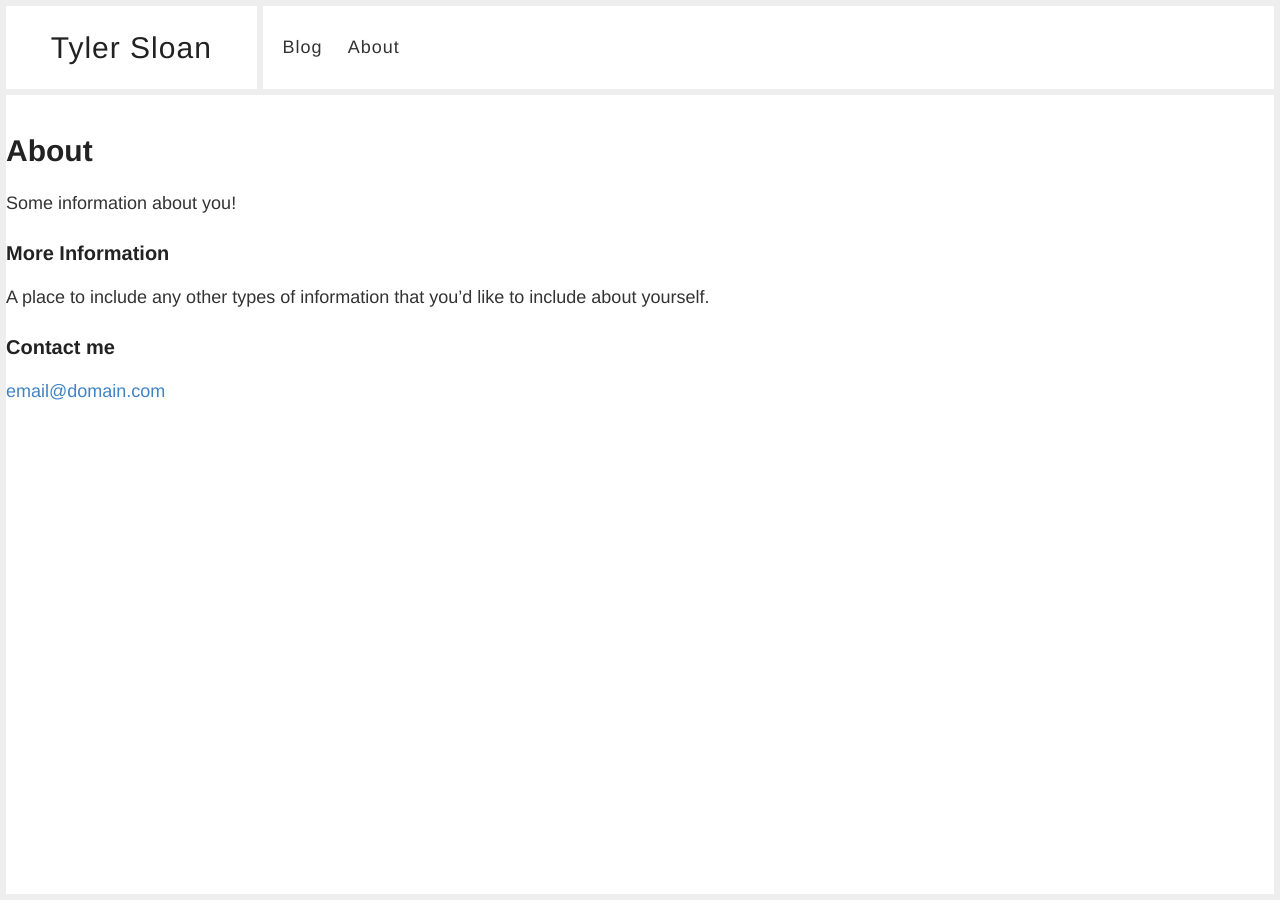
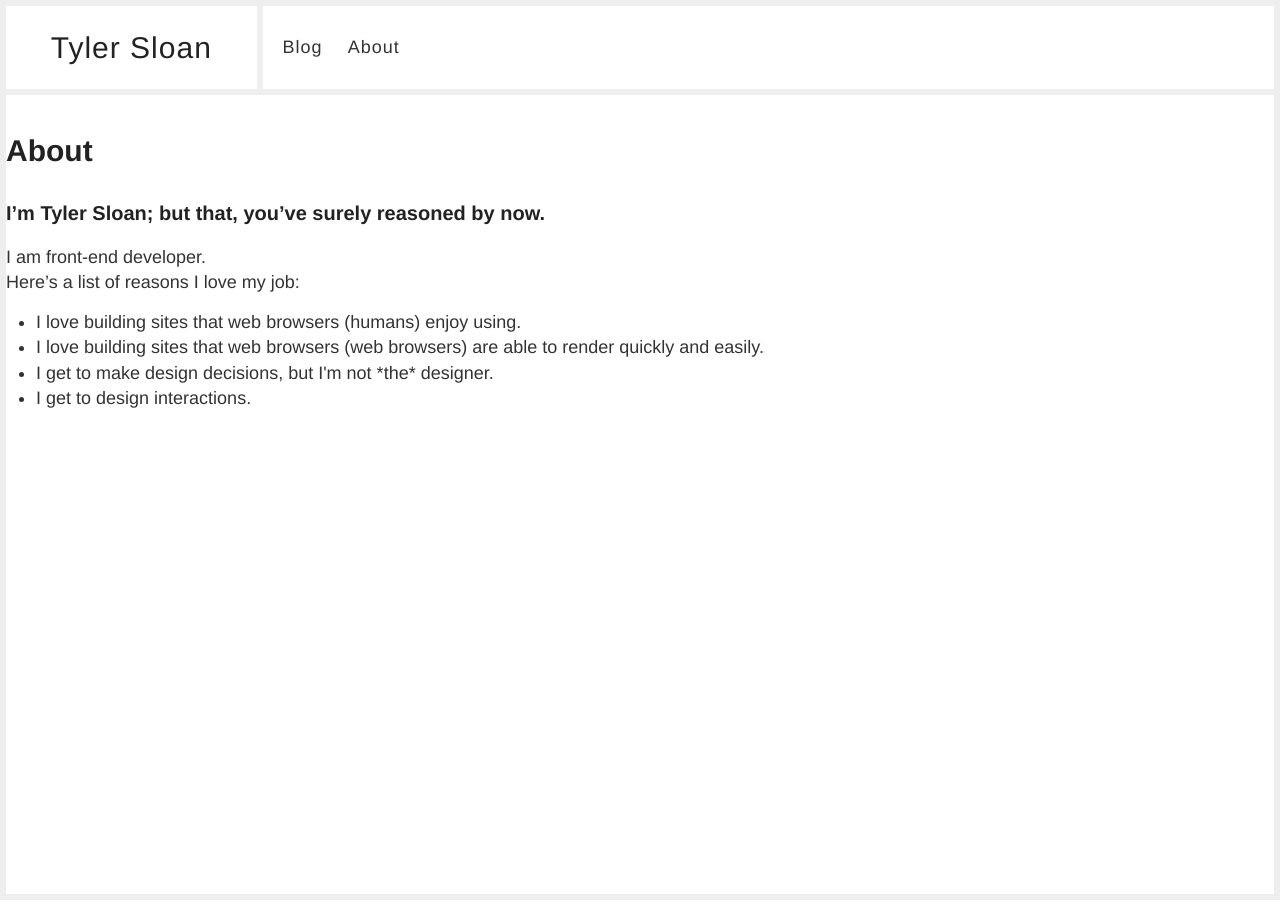
Before and after one commit to tylersloan/tylersloan.github.io, a Jekyll site: the page built from about.md, in a window 1280 px wide. Built offline with Jekyll 4.4.1, drawn with Linux system fonts in a browser that asks for light colours; Markdown is read by kramdown in place of the engine named in the settings.

Commit message:
copy on a few diff pages

```diff
--- a/about.md
+++ b/about.md
@@ -4,12 +4,13 @@ title: About
 permalink: /about/
 ---
 
-Some information about you!
+### I'm Tyler Sloan; but that, you've surely reasoned by now.
 
-### More Information
-
-A place to include any other types of information that you'd like to include about yourself.
-
-### Contact me
-
-[email@domain.com](mailto:email@domain.com)
+I am front-end developer.
+Here's a list of reasons I love my job:
+<ul>
+	<li>I love building sites that web browsers (humans) enjoy using.</li>
+	<li>I love building sites that web browsers (web browsers) are able to render quickly and easily.</li>
+	<li>I get to make design decisions, but I'm not *the* designer.</li>
+	<li>I get to design interactions.</li>
+</ul>
--- a/worked-on/cit-bank/index.html
+++ b/worked-on/cit-bank/index.html
@@ -3,7 +3,7 @@ layout: portfolio
 title: CIT Bank
 slug: cit-bank
 
-opener: cit bank opener
+opener: As the online bank, CIT Bank, got themselves a new brand, they got a new website as well. Leading a small team, I built the bones of this 75+ page static site using Middleman App. There are 12 templates in place and exceptions all over the place. Although the project went through a could deaths and ressurections, the site turned out really nice and a major step above competitors' marketing sites. The Interactive Media Awards agreed, awarding bankoncit.com Best in Class in web design and development. That felt nice.
 
 screenshots:
   - image: cit-bank-screen
--- a/worked-on/dennys/index.html
+++ b/worked-on/dennys/index.html
@@ -3,7 +3,7 @@ layout: portfolio
 title: Denny's
 slug: dennys
 
-opener: dennys and tgs opener
+opener: Denny's Diner is America's Favorite Diner. Once Denny's created America's favorite breakfast food personifications, The Grand Slams, they need a home of their own on the web. Denny's does an exceptional job Tweeting and Tumblr-ing, so creating and hosting additional web content for them wassn't taken lightly. TheGrandSlams.com hosts the The Grand Slams' mini-series that introduces Denny's and cartoon fans alike, to the foursome. The site pulls in their posts from Tumblr, videos from YouTube and gives their own page to be showcased. <br>This site was a lot of fun to work on. Specifically I enjoyed building interaction/animation details and diving deep into scroll performance as there is a lot asked of the browser on scroll on some of the pages.
 
 screenshots:
   - image: dennys-screen
```
